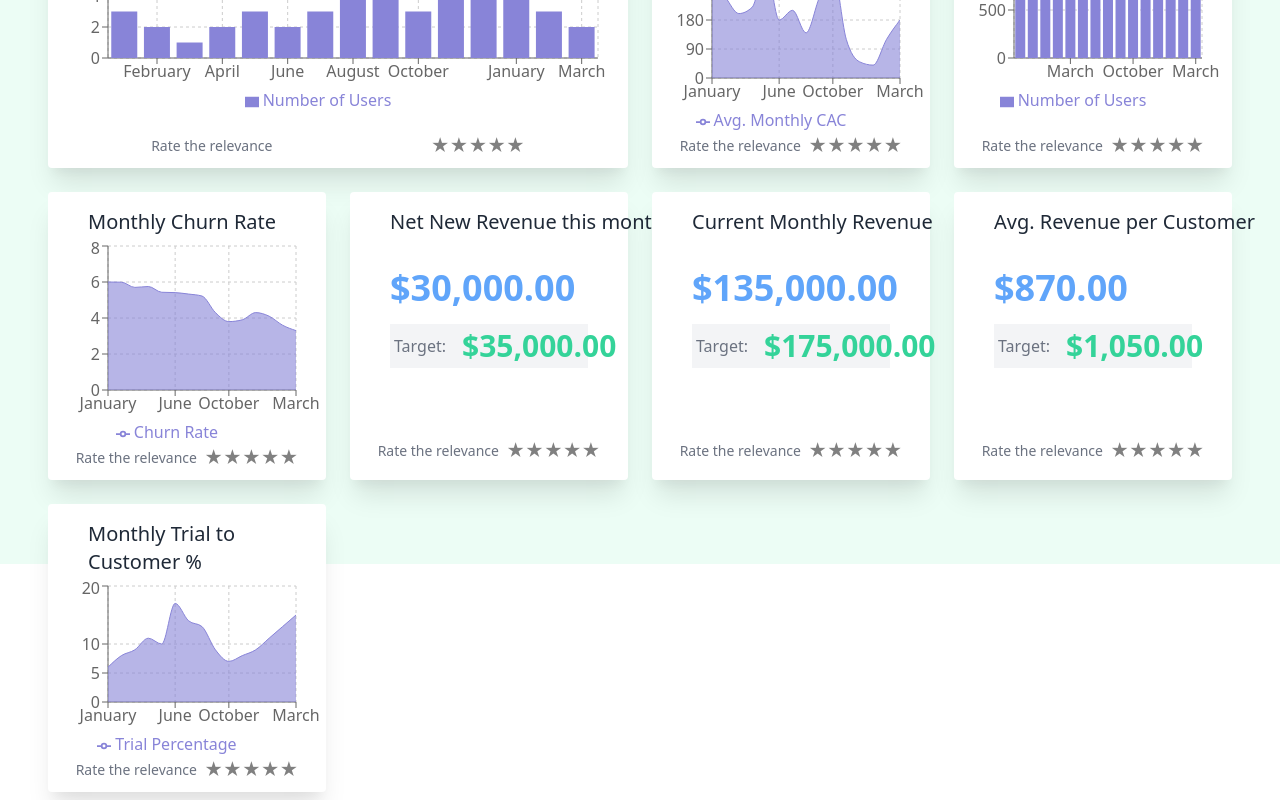
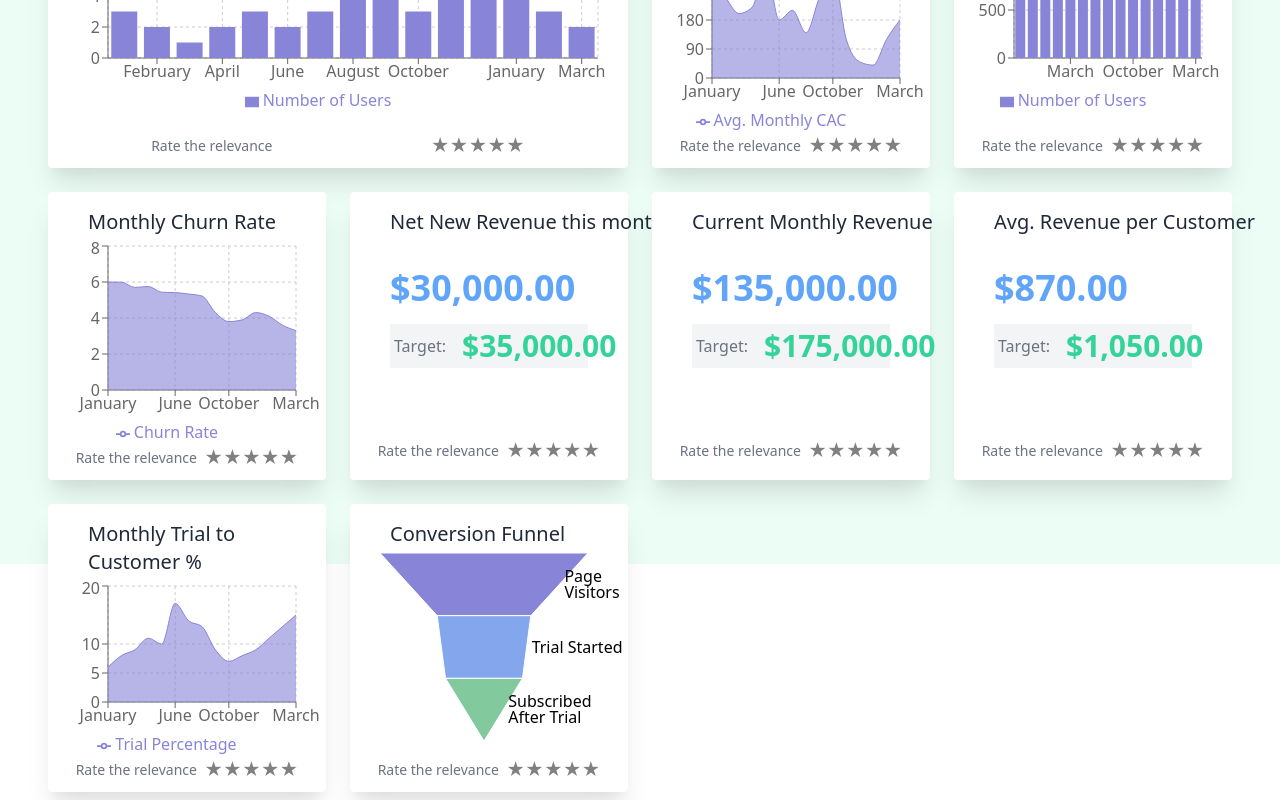
Before and after one commit to d11r/bsc-thesis, a React (Create React App) app: page / in a window 1280 px wide. Shown: the part 236-1036 px from the top of the page. Built offline with nearby package versions, Linux system fonts and the light colour scheme.

Commit message:
feat: conversion funnel

```diff
--- a/src/components/Metric.js
+++ b/src/components/Metric.js
@@ -9,6 +9,9 @@ import {
   ResponsiveContainer,
   AreaChart,
   Area,
+  FunnelChart,
+  Funnel,
+  LabelList,
 } from 'recharts'
 
 import ReactStars from 'react-rating-stars-component'
@@ -22,6 +25,7 @@ import {
   currentMonthylRevenue,
   avgRevPerCustomer,
   trialConversion,
+  funnelConversion,
 } from '../config'
 import {metrics} from '../constants'
 
@@ -280,6 +284,31 @@ export default function Metric({kpi}) {
         </div>
       )
 
+    case metrics.conversionFunnel:
+      return (
+        <div className="w-full h-full flex flex-col">
+          <span className="text-gray-800 text-xl ml-10">Conversion Funnel</span>
+          <ResponsiveContainer width="100%" height="100%">
+            <FunnelChart width={730} height={250}>
+              <Tooltip />
+              <Funnel
+                dataKey="value"
+                data={funnelConversion.data}
+                isAnimationActive
+              >
+                <LabelList
+                  position="right"
+                  fill="#000"
+                  stroke="none"
+                  dataKey="name"
+                />
+              </Funnel>
+            </FunnelChart>
+          </ResponsiveContainer>
+          <RatingFeedback />
+        </div>
+      )
+
     default:
       throw new Error('Invalid kpi prop.')
   }
--- a/src/components/MetricsView.js
+++ b/src/components/MetricsView.js
@@ -51,6 +51,10 @@ export default function MetricsView() {
           <Card className="m-2">
             <Metric kpi={metrics.conversionPercentage}></Metric>
           </Card>
+
+          <Card className="m-2">
+            <Metric kpi={metrics.conversionFunnel}></Metric>
+          </Card>
         </div>
       </div>
     </div>
--- a/src/config.js
+++ b/src/config.js
@@ -367,3 +367,23 @@ export const trialConversion = {
     },
   ],
 }
+
+export const funnelConversion = {
+  data: [
+    {
+      value: 100,
+      name: 'Page Visitors',
+      fill: '#8884d8',
+    },
+    {
+      value: 45,
+      name: 'Trial Started',
+      fill: '#83a6ed',
+    },
+    {
+      value: 37,
+      name: 'Subscribed After Trial',
+      fill: '#82ca9d',
+    },
+  ],
+}
--- a/src/constants.js
+++ b/src/constants.js
@@ -7,4 +7,5 @@ export const metrics = {
   currentMonthly: 'current-monthly-revenue',
   avgRevenuePerCustomer: 'avg-revenue-per-customer',
   conversionPercentage: 'conversion-percentage',
+  conversionFunnel: 'conversion-funnel',
 }
```
